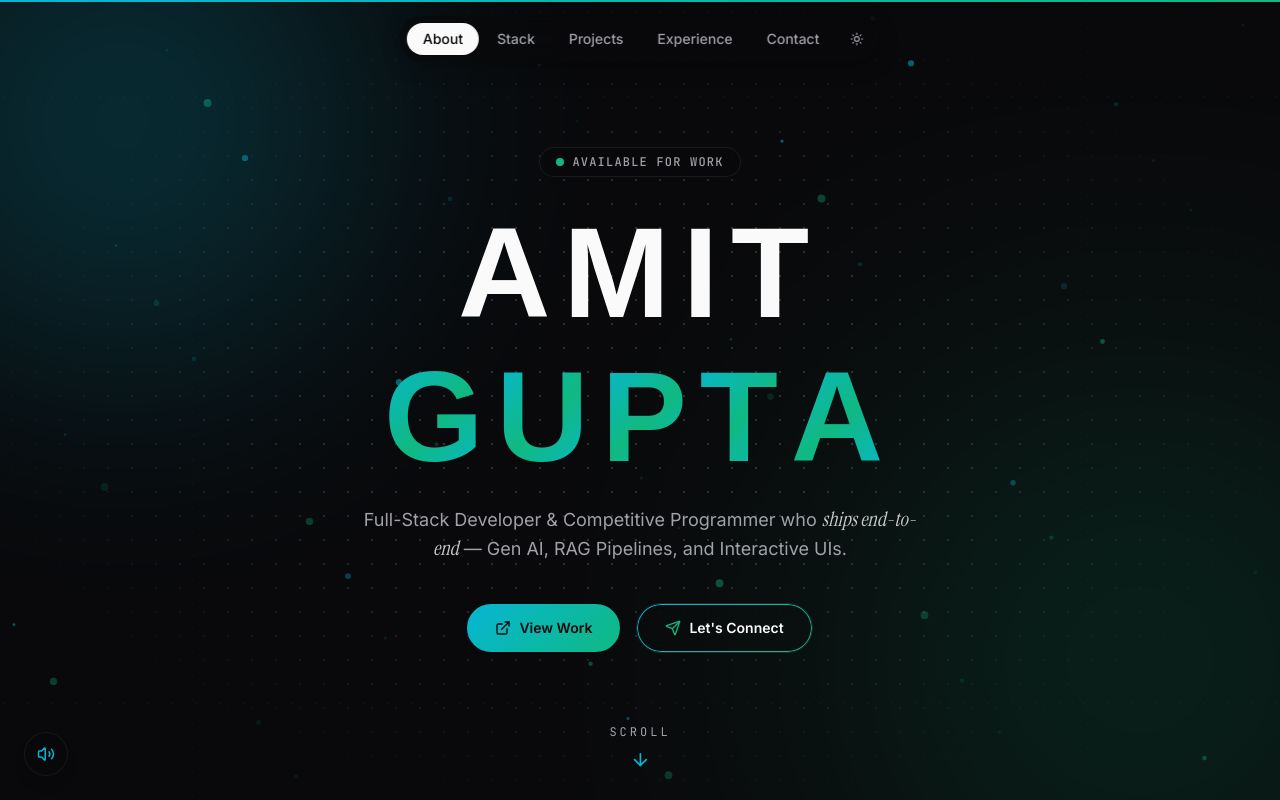
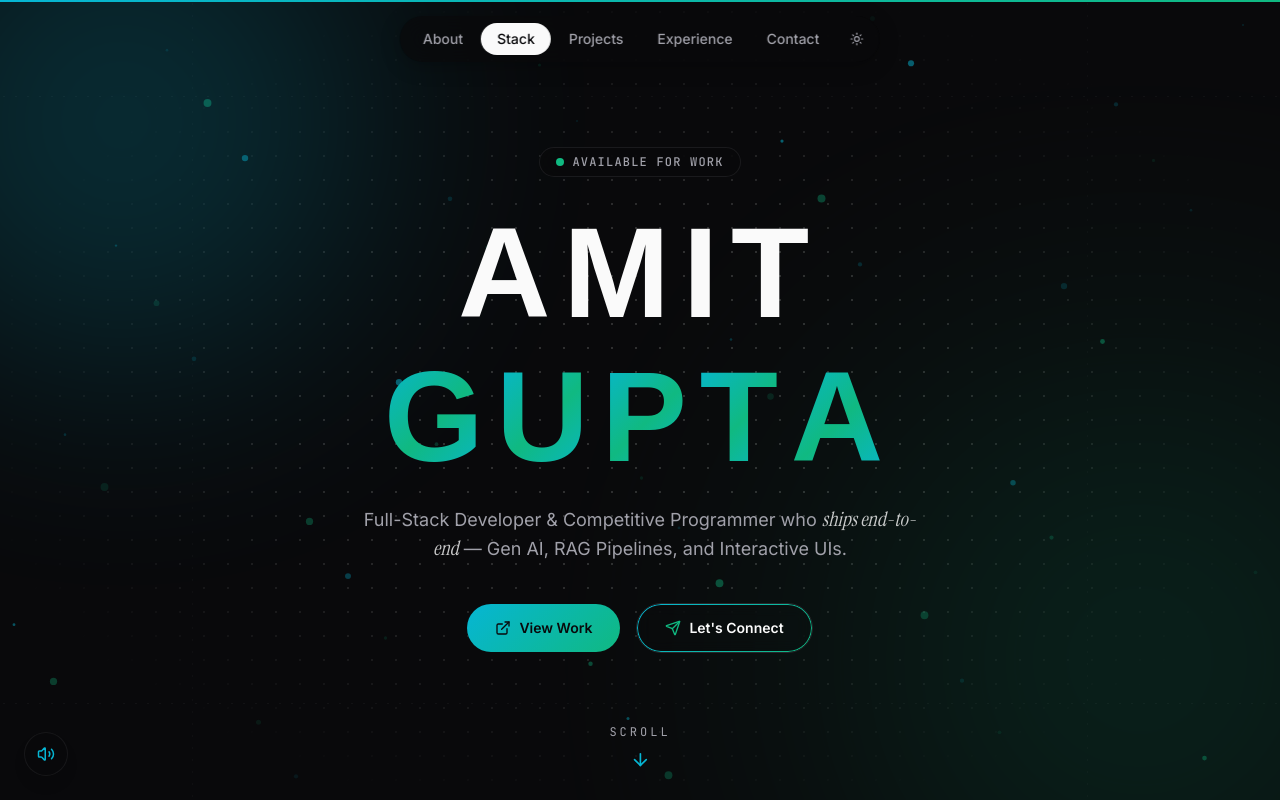
Before and after one commit to amitcodes08/portfolio, a Next.js app: page / in a window 1280 px wide. Shown: the top 800 px of the page. Built offline with nearby package versions, Linux system fonts and the light colour scheme; a web font is replaced by a local one.

Commit message:
Improved Animation In Navbar

```diff
--- a/src/components/sections/Navbar.tsx
+++ b/src/components/sections/Navbar.tsx
@@ -3,6 +3,10 @@
 import { useState, useEffect, useCallback, useRef } from 'react';
 import { motion, AnimatePresence, LayoutGroup } from 'framer-motion';
 import { Sun, Moon, Menu, X } from 'lucide-react';
+import gsap from 'gsap';
+import { ScrollToPlugin } from 'gsap/ScrollToPlugin';
+
+gsap.registerPlugin(ScrollToPlugin);
 
 const NAV_LINKS = [
   { label: 'About', href: '#about' },
@@ -30,27 +34,27 @@ export default function Navbar() {
   useEffect(() => {
     const sectionIds = NAV_LINKS.map((l) => l.href.replace('#', ''));
 
-    const observer = new IntersectionObserver(
-      (entries) => {
-        const visible = entries
-          .filter((e) => e.isIntersecting)
-          .sort((a, b) => {
-            // prioritise the one closest to top of viewport
-            return a.boundingClientRect.top - b.boundingClientRect.top;
-          });
-        if (visible.length > 0) {
-          setActiveSection(visible[0].target.id);
+    const handleScroll = () => {
+      let active = 'about';
+      const triggerY = window.innerHeight * 0.35;
+
+      for (const id of sectionIds) {
+        const el = document.getElementById(id);
+        if (el) {
+          const rect = el.getBoundingClientRect();
+          if (rect.top <= triggerY) {
+            active = id;
+          }
         }
-      },
-      { rootMargin: '-20% 0px -60% 0px', threshold: 0 },
-    );
+      }
+      setActiveSection((prev) => (prev !== active ? active : prev));
+    };
 
-    sectionIds.forEach((id) => {
-      const el = document.getElementById(id);
-      if (el) observer.observe(el);
-    });
+    window.addEventListener('scroll', handleScroll, { passive: true });
+    // Run once to set initial active section
+    handleScroll();
 
-    return () => observer.disconnect();
+    return () => window.removeEventListener('scroll', handleScroll);
   }, []);
 
   // ---------- theme init ----------
@@ -85,7 +89,11 @@ export default function Navbar() {
       const id = href.replace('#', '');
       const el = document.getElementById(id);
       if (el) {
-        el.scrollIntoView({ behavior: 'smooth' });
+        gsap.to(window, {
+          duration: 1.25, // slow and smooth scroll duration
+          scrollTo: { y: el, offsetY: 20 },
+          ease: 'power3.inOut',
+        });
       }
     },
     [],
@@ -150,8 +158,8 @@ export default function Navbar() {
                         style={{ background: 'var(--foreground)' }}
                         transition={{
                           type: 'spring',
-                          stiffness: 380,
-                          damping: 30,
+                          stiffness: 110, // slower, gentler spring glide
+                          damping: 20,    // smooth and fluid deceleration
                         }}
                       />
                     )}
```
